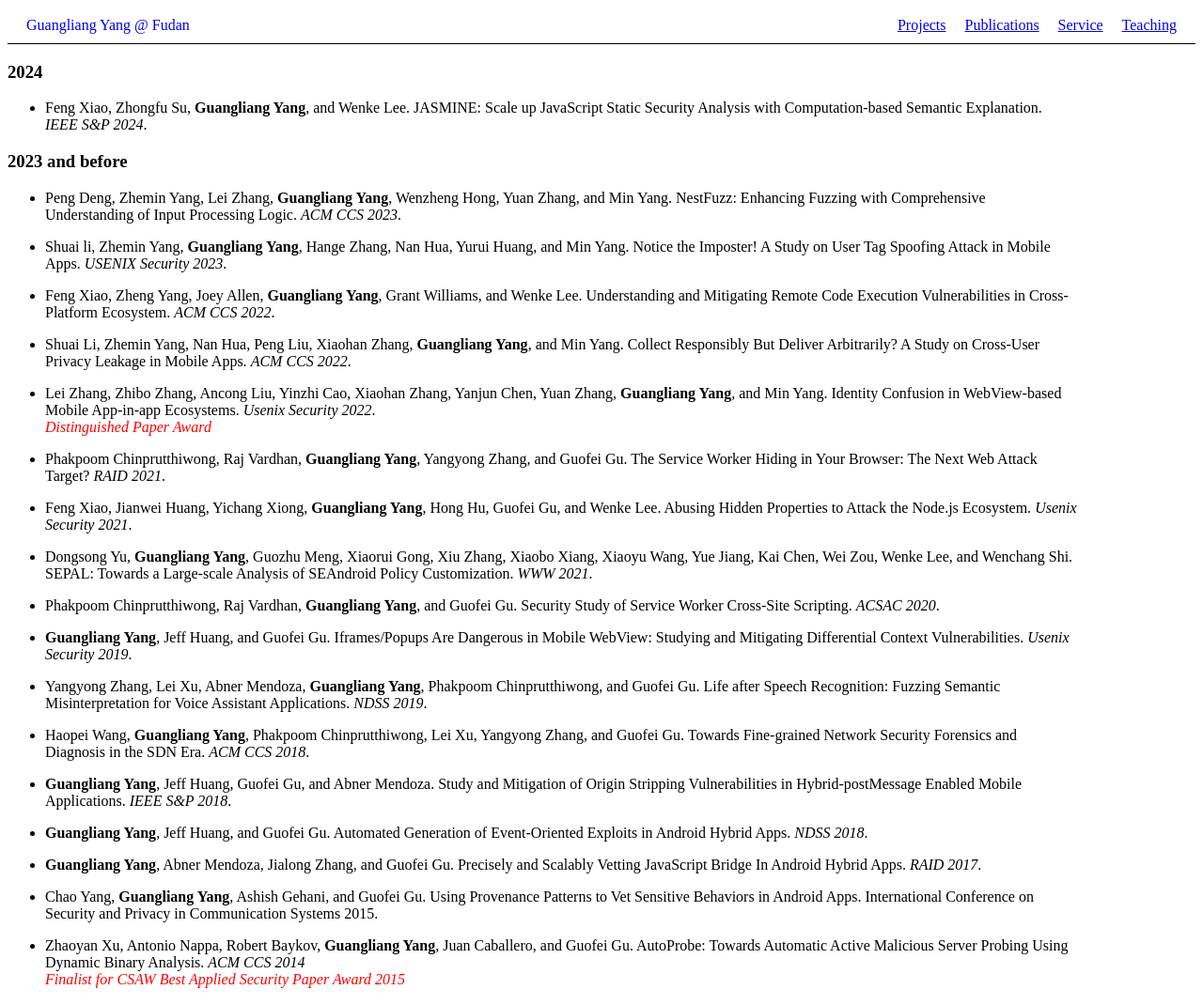
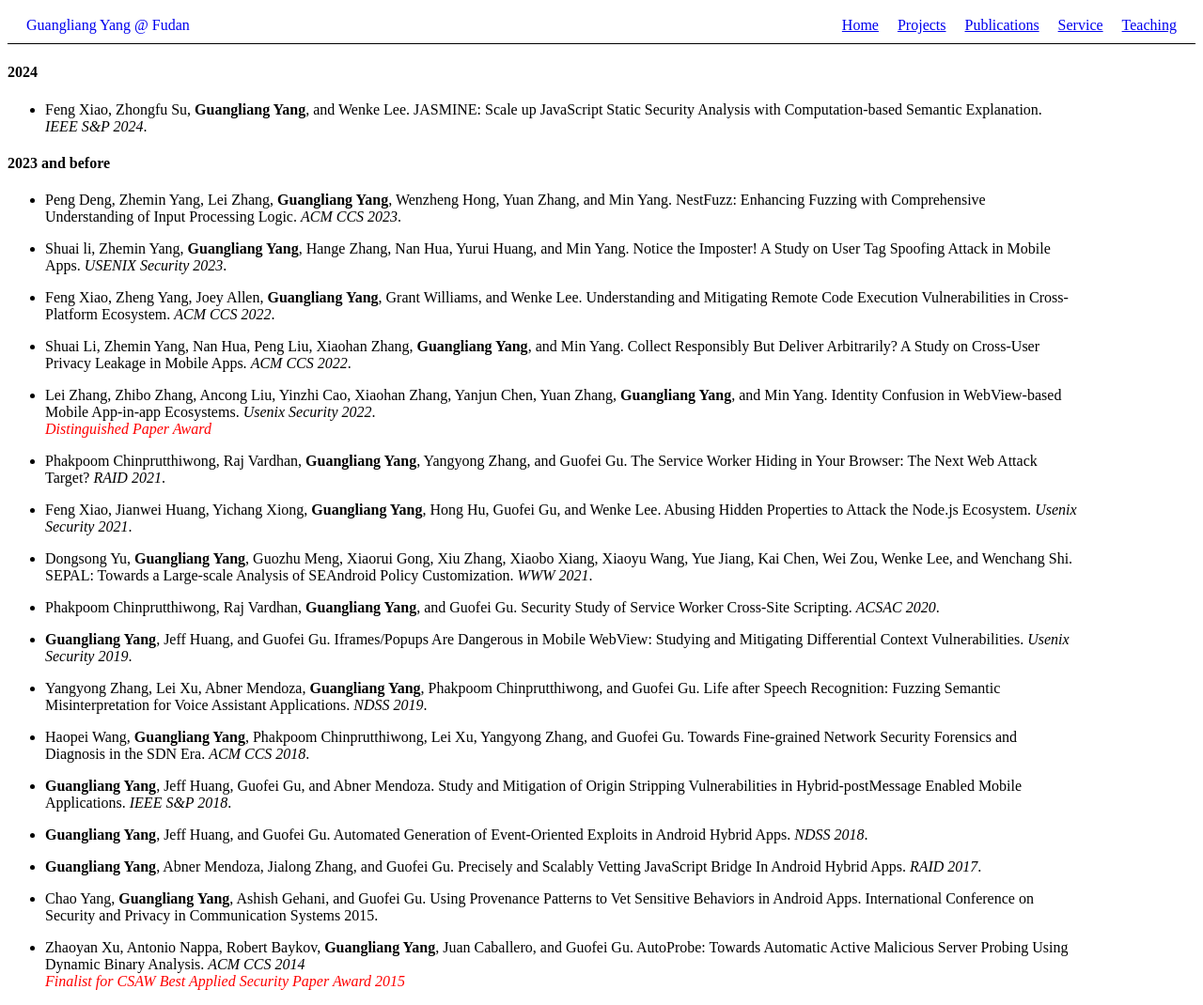
Before and after one commit to yang-guangliang/yang-guangliang.github.io, a Jekyll site: the page built from publications.md, in a window 1280 px wide. Shown: the whole page at 94% size. Built offline with Jekyll 4.4.1, drawn with Linux system fonts in a browser that asks for light colours.

```diff
--- a/_config.yml
+++ b/_config.yml
@@ -3,6 +3,8 @@ description: >-
    The home page of Guangliang Yang
 
 nav:
+  - title: Home
+    url: /
   - title: Projects
     url: /projects/
   - title: Publications
--- a/_layouts/default.html
+++ b/_layouts/default.html
@@ -3,7 +3,6 @@
 
 <head>
     <meta charset="UTF-8">
-    <meta name="viewport" content="width=device-width, initial-scale=1.0">
     <title>{{ site.title }}</title>
     <link rel="stylesheet" href="{{ '/assets/styles.css' | relative_url }}">
 </head>
--- a/publications.md
+++ b/publications.md
@@ -4,11 +4,11 @@ title: Publications
 permalink: /publications/
 ---
 
-### 2024
+#### 2024
 
 - Feng Xiao, Zhongfu Su, **Guangliang Yang**, and Wenke Lee. JASMINE: Scale up JavaScript Static Security Analysis with Computation-based Semantic Explanation. *IEEE S&P 2024*.
 
-### 2023 and before
+#### 2023 and before
 
 - Peng Deng, Zhemin Yang, Lei Zhang, **Guangliang Yang**, Wenzheng Hong, Yuan Zhang, and Min Yang. NestFuzz: Enhancing Fuzzing with Comprehensive Understanding of Input Processing Logic. *ACM CCS 2023*.
 
```
Also changed, not shown: service.md (+1 -1 lines).
